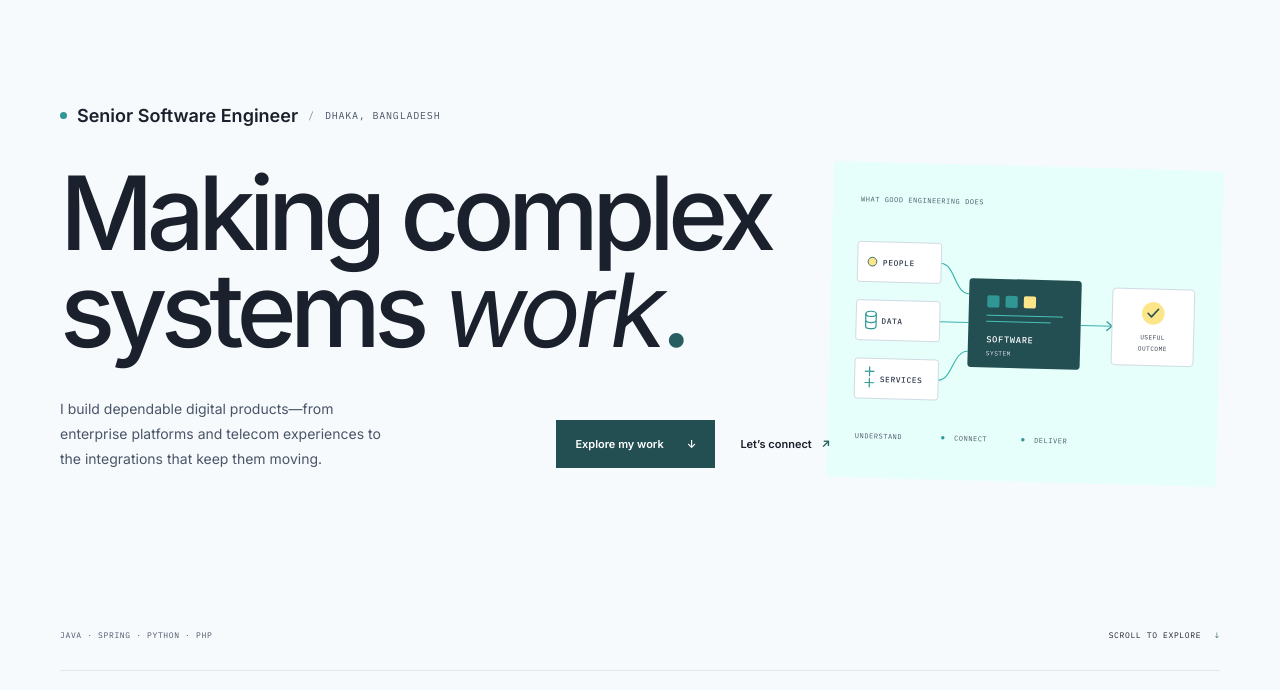
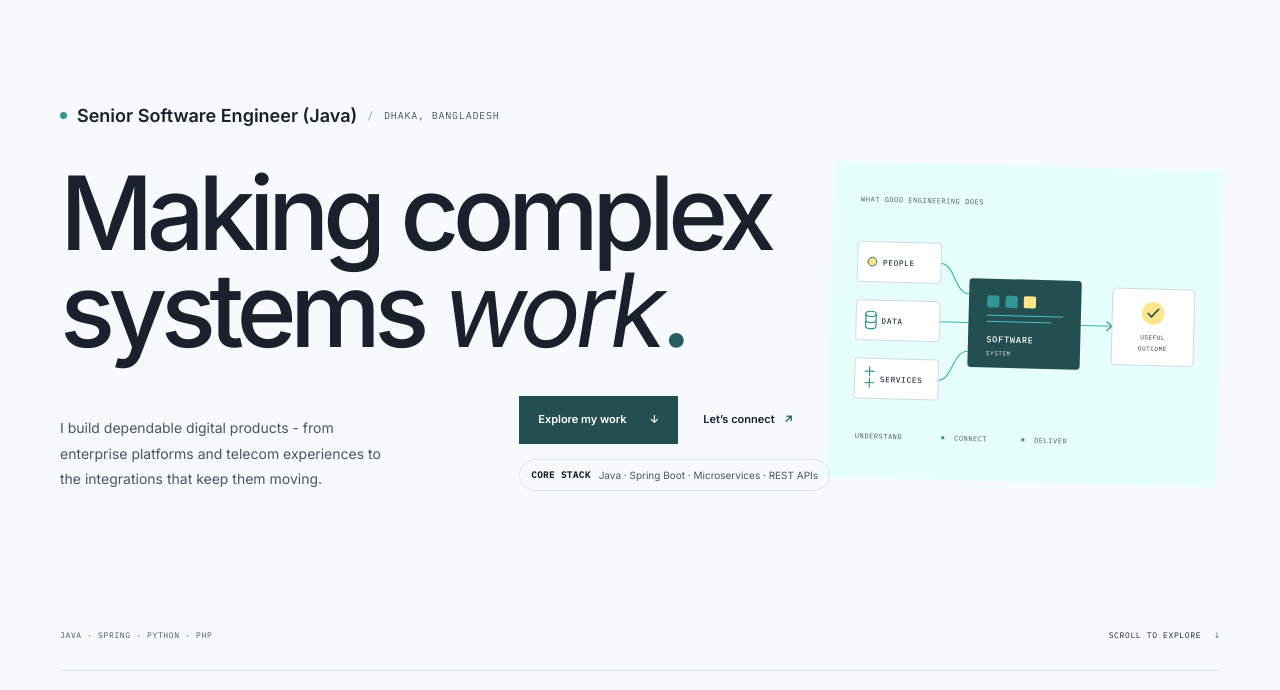
Before and after one commit to sayedahammed/personal-site, a Django app: page / in a window 1280 px wide. Shown: the part 82-772 px from the top of the page. Run offline with Django 5.2, Linux system fonts and the light colour scheme.

Commit message:
Update portfolio hero
Co-authored-by: Copilot <223556219+Copilot@users.noreply.github.com>

```diff
--- a/static/css/site.css
+++ b/static/css/site.css
@@ -87,7 +87,10 @@ h1, h2, h3, p { margin-top: 0; }
 .serif-accent { font-family: var(--serif); font-weight: 400; font-style: italic; letter-spacing: -.055em; }
 .hero-bottom { margin-top: 38px; display: flex; align-items: flex-end; justify-content: space-between; max-width: 770px; }
 .hero-intro { color: var(--muted); font-size: 14px; line-height: 1.8; max-width: 325px; margin-bottom: 0; }
+.hero-action-group { display: grid; justify-items: start; gap: 12px; }
 .hero-actions { display: flex; align-items: center; gap: 25px; padding-bottom: 3px; }
+.hero-stack { display: flex; align-items: center; gap: 8px; margin: 0; padding: 8px 11px; border: 1px solid var(--line); border-radius: 999px; color: var(--muted); font-size: 10px; line-height: 1.4; white-space: nowrap; }
+.hero-stack-label { color: var(--ink); font: 600 9px/1 var(--mono); letter-spacing: .06em; }
 .button { display: inline-flex; min-height: 48px; align-items: center; justify-content: center; gap: 23px; padding: 0 19px; border: 0; font-size: 11px; font-weight: 600; transition: background .2s ease, color .2s ease; cursor: pointer; }
 .button:hover { background: var(--accent-strong); color: var(--surface); }
 .button-dark { background: var(--primary-deep); color: var(--surface); }
--- a/templates/home.html
+++ b/templates/home.html
@@ -18,14 +18,17 @@
 <main>
   <section class="hero section-shell" id="home">
     <div class="hero-copy">
-      <p class="eyebrow"><span class="status-dot"></span> <span class="hero-designation">Senior Software Engineer</span> <span class="eyebrow-divider">/</span> Dhaka, Bangladesh</p>
+      <p class="eyebrow"><span class="status-dot"></span> <span class="hero-designation">Senior Software Engineer (Java)</span> <span class="eyebrow-divider">/</span> Dhaka, Bangladesh</p>
       <h1>Making complex<br>systems <span class="serif-accent">work</span><span class="period">.</span></h1>
       <div class="hero-bottom">
-        <p class="hero-intro">I build dependable digital products—from enterprise platforms and telecom experiences to the integrations that keep them moving.</p>
-        <div class="hero-actions">
-          <a class="button button-dark" href="#work">Explore my work <span aria-hidden="true">↓</span></a>
-          <a class="text-link hero-connect-desktop" href="#contact">Let’s connect <span aria-hidden="true">↗</span></a>
-          <a class="text-link hero-connect-mobile" href="{% url 'download_resume' %}">Download Resume <span aria-hidden="true">↓</span></a>
+        <p class="hero-intro">I build dependable digital products - from enterprise platforms and telecom experiences to the integrations that keep them moving.</p>
+        <div class="hero-action-group">
+          <div class="hero-actions">
+            <a class="button button-dark" href="#work">Explore my work <span aria-hidden="true">↓</span></a>
+            <a class="text-link hero-connect-desktop" href="#contact">Let’s connect <span aria-hidden="true">↗</span></a>
+            <a class="text-link hero-connect-mobile" href="{% url 'download_resume' %}">Download Resume <span aria-hidden="true">↓</span></a>
+          </div>
+          <p class="hero-stack"><span class="hero-stack-label">CORE STACK</span><span>Java · Spring Boot · Microservices · REST APIs</span></p>
         </div>
       </div>
     </div>
@@ -106,7 +109,7 @@
       <div class="section-heading">
         <div class="section-kicker">CAREER JOURNEY</div>
         <h2>Experience, <span class="serif-accent">in practice.</span></h2>
-        <p class="section-description">A path through software, telecom, and digital product work—always close to the problem being solved.</p>
+        <p class="section-description">A path through software, telecom, and digital product work - always close to the problem being solved.</p>
       </div>
       <div class="timeline">
         <article class="timeline-item">
```
